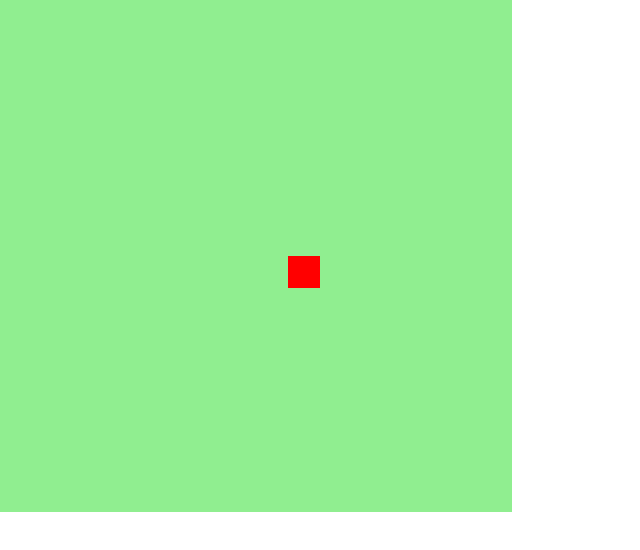
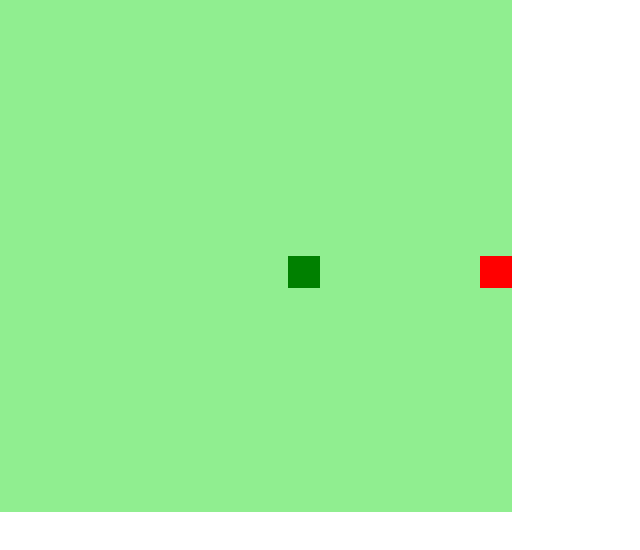
Before and after one commit to iuryflores/Snake-Game, a plain HTML site: page index.html in a window 1280 px wide. Shown: the whole page, without its empty margins (0-640 px from the left). Drawn offline with Linux system fonts and the light colour scheme.

Commit message:
criar food em lugares aleatórios

```diff
--- a/script.js
+++ b/script.js
@@ -9,6 +9,10 @@ snake[0] = {
 }
 
 let direction = "right";
+let food = {
+    x: Math.floor(Math.random() * 15 + 1) * box,
+    y: Math.floor(Math.random() * 15 + 1) * box
+}
 
 function criarBG() {
     context.fillStyle = "lightgreen";
@@ -17,9 +21,15 @@ function criarBG() {
 
 function criarCobrinha() {
     for (i = 0; i < snake.length; i++) {
-        context.fillStyle = "red";
+        context.fillStyle = "green";
         context.fillRect(snake[i].x, snake[i].y, box, box);
     }
+}
+
+function drawFood() {
+    context.fillStyle = "red";
+    context.fillRect(food.x, food.y, box, box);
+
 }
 
 document.addEventListener("keydown", update);
@@ -40,6 +50,7 @@ function iniciarJogo() {
 
     criarBG();
     criarCobrinha();
+    drawFood();
 
     let snakeX = snake[0].x;
     let snakeY = snake[0].y;
--- a/style.css
+++ b/style.css
@@ -4,3 +4,7 @@ body {
     margin: 0;
     padding: 0;
 }
+
+canvas {
+    margin: 10;
+}
```
